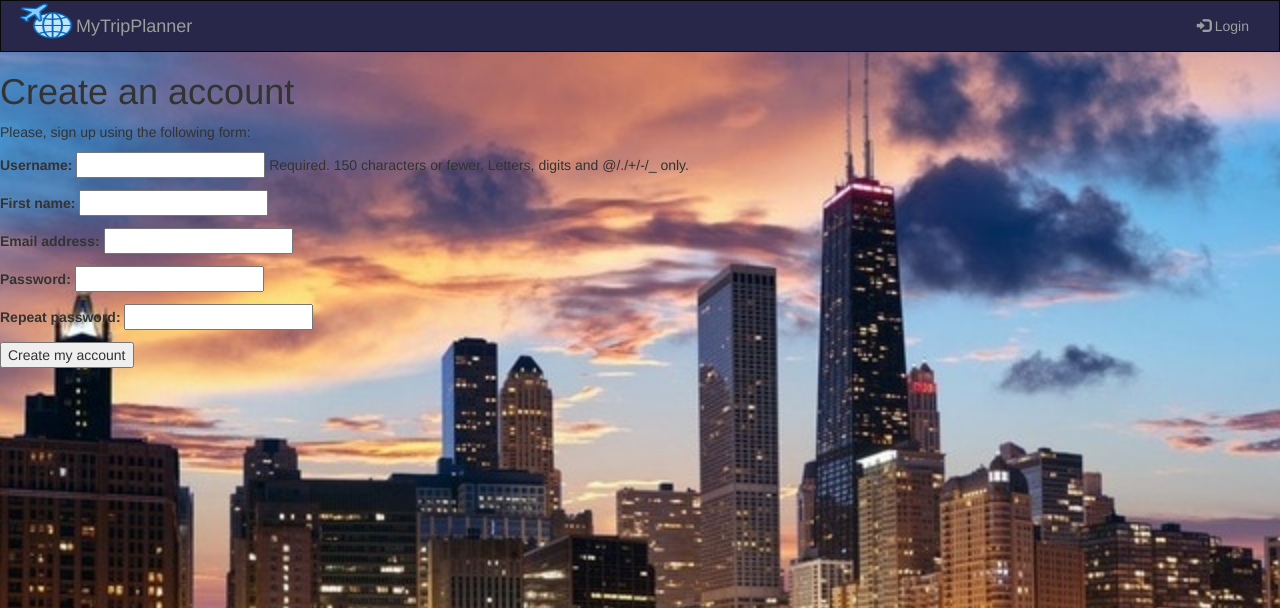
After one commit to parimitamohanty/sms, a Django app: page /register/ in a window 1280 px wide. The commit adds this page. Shown: the top 608 px of the page. Run offline with Django 3.2, Linux system fonts and the light colour scheme; some libraries are stand-ins or nearby versions.

Commit message:
added signup

```diff
--- /dev/null
+++ b/mytrip/forms.py
@@ -0,0 +1,23 @@
+from django import forms
+from django.contrib.auth.models import User
+
+
+class LoginForm(forms.Form):
+    username = forms.CharField()
+    password = forms.CharField(widget=forms.PasswordInput)
+
+class UserRegistrationForm(forms.ModelForm):
+    password = forms.CharField(label='Password', widget=forms.PasswordInput)
+    password2 = forms.CharField(label='Repeat password', widget=forms.PasswordInput)
+    class Meta:
+        model = User
+        fields = ('username', 'first_name', 'email')
+    def clean_password2(self):
+        cd = self.cleaned_data
+        if cd['password'] != cd['password2']:
+            raise forms.ValidationError('Passwords don\'t match.')
+        return cd['password2']
+class UserEditForm(forms.ModelForm):
+    class Meta:
+        model = User
+        fields = ('first_name', 'last_name', 'email')
--- /dev/null
+++ b/mytrip/templates/mytrip/register.html
@@ -0,0 +1,15 @@
+{% extends "mytrip/base.html" %}
+
+{% block title %}Create an account{% endblock %}
+
+{% block content %}
+    <h1>Create an account</h1>
+
+
+    <p>Please, sign up using the following form:</p>
+    <form action="{% url 'mytrip:register' %}" method="post" >
+    {{ user_form.as_p }}
+    {% csrf_token %}
+    <p><input type="submit" value="Create my account"></p>
+    </form>
+{% endblock %}
--- a/mytrip/templates/registration/login.html
+++ b/mytrip/templates/registration/login.html
@@ -25,6 +25,11 @@
                     </div>
                     <div class="form-check">
                         <button type="submit" class="btn btn-login" >Login</button>
+                        <p> If you don't have an account <a href="{% url "mytrip:register" %}">Sign Up Here</a></p>
+        <!--<p><a href="{% url "mytrip:password_reset" %}">Forgotten your password?</a></p> --->
+        <!--<p><input type="submit" value="Login"/></p>-->
+
+        <input type="hidden" name="next" value="{{ next }}"/>
                          <button type="submit" class="btn btn-login" >Connect with Facebook</button>
                        <input type="hidden" name="next" value="{{ next }}">
                     </div>
--- /dev/null
+++ b/mytrip/templates/registration/password_reset_email.html
@@ -0,0 +1,3 @@
+Someone asked for password reset for email {{ email }}. Follow the link below:
+{{ protocol }}://{{ domain }}{% url "mytrip:password_reset_confirm" uidb64=uid token=token %}
+Your username, in case you've forgotten: {{ user.get_username }}
--- a/mytrip/urls.py
+++ b/mytrip/urls.py
@@ -1,6 +1,9 @@
 from django.conf.urls import url
+from django.contrib.auth.views import logout, password_change as pwd_change, password_change_done as pwd_change_done, password_reset as reset, password_reset_done as reset_done, password_reset_confirm as reset_confirm, password_reset_complete as reset_complete
+from django.contrib.auth import views as auth_views
+from django.urls import path
 from . import views
-from django.urls import path
+
 
 app_name = 'mytrip'
 
@@ -9,4 +12,17 @@ urlpatterns = [
     path('', views.home, name='home'),
     # url(r'^$', views.home, name='home'),
     url(r'^home/$', views.home, name='home'),
+    url(r'^register/$', views.register, name='register'),
+    #url(r'^register_done/$', views., name='register'),
+    # change password urls
+    #url(r'^password-change/$', pwd_change, name='password_change'),
+    url(r'^password-change/done/$', pwd_change_done, name='password_change_done'),
+   # url(r'^password-change/$', pwd_change, {'post_change_redirect': '/password-change/done/'}, name='password_change'),
+    url(r'^password-change/$', pwd_change, {'post_change_redirect': '/password-change/done/'}, name='password_change'),
+    # restore password urls
+    url(r'^password-reset/complete/$', reset_complete, name='password_reset_complete'),
+    url(r'^password-reset/confirm/(?P<uidb64>[-\w]+)/(?P<token>[-\w]+)/$', reset_confirm, {'post_reset_redirect': '/password-reset/complete/'}, name='password_reset_confirm'),
+    url(r'^password-reset/done/$', reset_done, name='password_reset_done'),
+    url(r'^password-reset/$', reset, {'post_reset_redirect': '/password-reset/done/', 'email_template_name': 'registration/password_reset_email.html'}, name='password_reset'),
+
     ]
--- a/mytrip/views.py
+++ b/mytrip/views.py
@@ -1,7 +1,7 @@
 from django.contrib.auth.decorators import login_required
 from django.shortcuts import render
 from .models import *
-# from .forms import *
+from .forms import *
 from django.shortcuts import render, get_object_or_404
 from django.shortcuts import redirect
 
@@ -9,3 +9,19 @@ from django.shortcuts import redirect
 def home(request):
    return render(request, 'mytrip/home.html',
                  {'mytrip': home})
+
+def register(request):
+    if request.method == 'POST':
+        user_form = UserRegistrationForm(request.POST)
+        if user_form.is_valid():
+            # Create a new user object but avoid saving it yet
+            new_user = user_form.save(commit=False)
+            # Set the chosen password
+            new_user.set_password(
+            user_form.cleaned_data['password'])
+            # Save the User object
+            new_user.save()
+            return render(request, 'mytrip/register_done.html', {'new_user': new_user})
+    else:
+      user_form = UserRegistrationForm()
+      return render(request, 'mytrip/register.html', {'user_form': user_form})
```
Also changed, not shown: mtp/settings.py (+9 -0 lines), mytrip/templates/mytrip/register_done.html (added, +9 -0 lines), mytrip/templates/registration/logout.html (added, +9 -0 lines), mytrip/templates/registration/password_change_done.html (added, +9 -0 lines), mytrip/templates/registration/password_change_form.html (added, +17 -0 lines), mytrip/templates/registration/password_reset_complete.html (added, +9 -0 lines), mytrip/templates/registration/password_reset_confirm.html (added, +18 -0 lines), mytrip/templates/registration/password_reset_done.html (added, +10 -0 lines), mytrip/templates/registration/password_reset_form.html (added, +16 -0 lines), db.sqlite3, requirements.txt (added).
